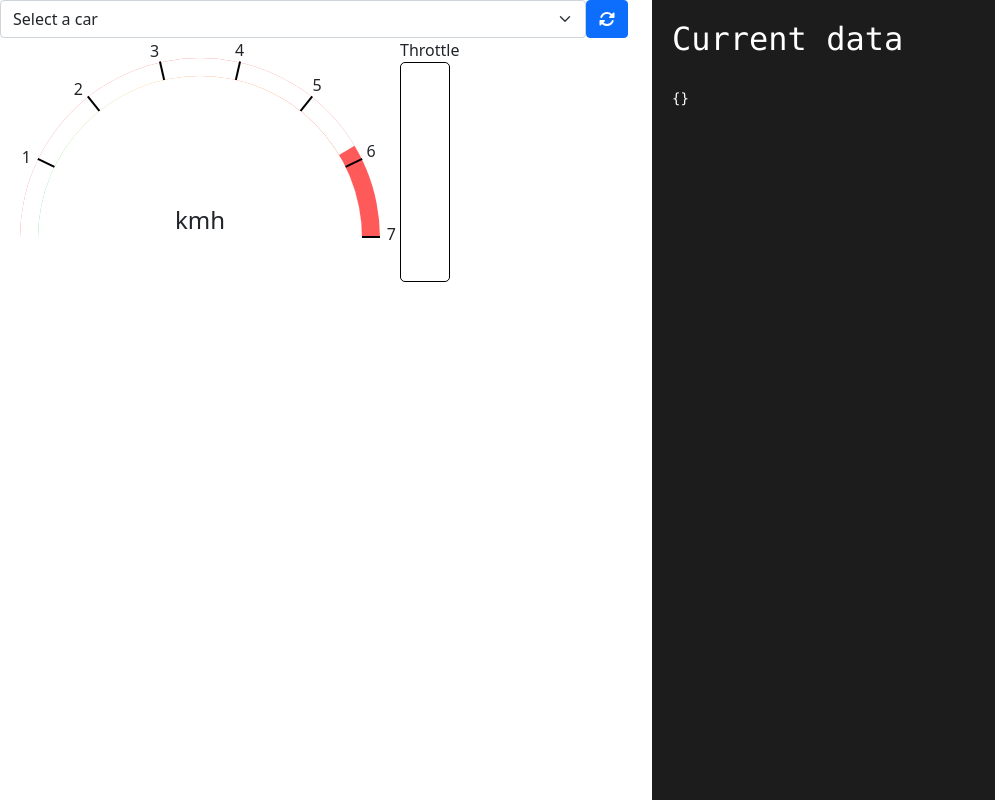
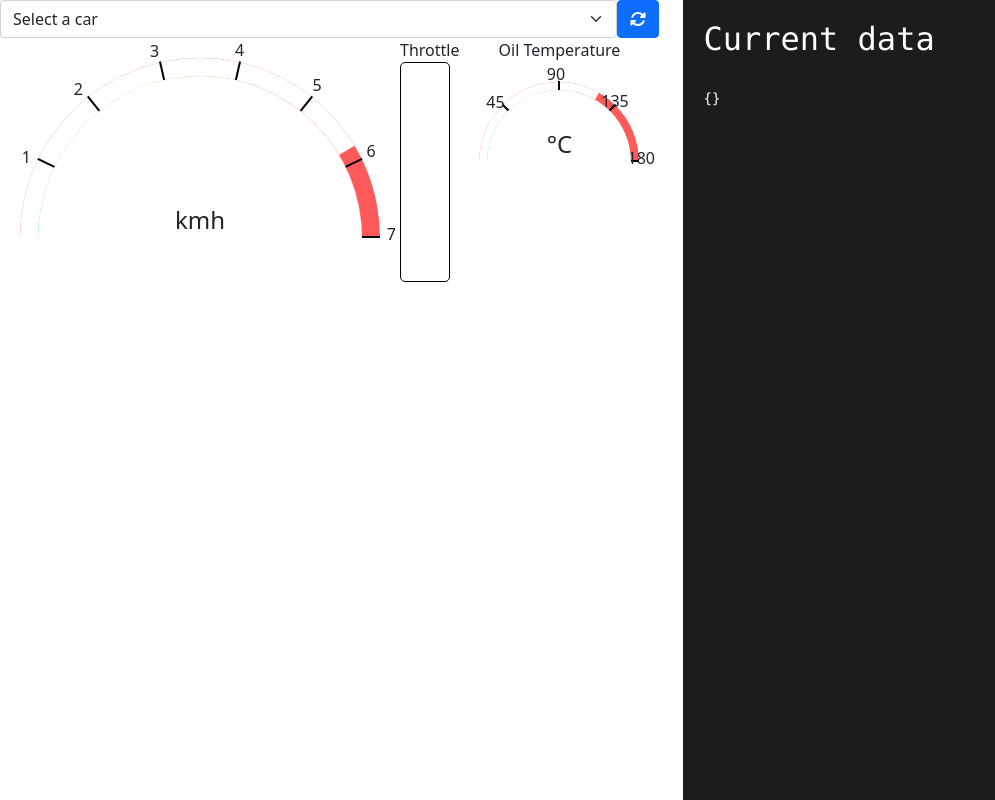
Before and after one commit to vraoum/vroom-stats, a React (Create React App) app in the folder src/frontend/: page / in a window 1280 px wide. Shown: the whole page, without its empty margins (0-995 px from the left). Built offline with nearby package versions, Linux system fonts and the light colour scheme; no server answers.

Commit message:
New: Oil temperature

```diff
--- a/src/frontend/src/CarData/CarData.jsx
+++ b/src/frontend/src/CarData/CarData.jsx
@@ -2,6 +2,7 @@ import "./CarData.scss"
 import {Component} from "react";
 import SpeedGauge from "./SpeedGauge/SpeedGauge";
 import ThrottlePosition from "./ThrottlePosition/ThrottlePosition";
+import OilGauge from "./OilGauge/OilGauge";
 
 export default class CarData extends Component {
     render() {
@@ -9,6 +10,7 @@ export default class CarData extends Component {
             <div className="carData">
                 <SpeedGauge data={this.props.data}/>
                 <ThrottlePosition data={this.props.data} />
+                <OilGauge data={this.props.data} />
             </div>
         )
     }
--- /dev/null
+++ b/src/frontend/src/CarData/OilGauge/OilGauge.jsx
@@ -0,0 +1,24 @@
+import "./OilGauge.scss"
+import {Component} from "react";
+import Gauge from "../../Components/Gauge/Gauge";
+
+export default class OilGauge extends Component {
+    render() {
+        return (
+            <div className="oilGauge">
+                Oil Temperature
+                <Gauge
+                    value={this.props.data.speed}
+                    unit={"°C"}
+                    ringColor={"linear-gradient(90deg, rgba(47,226,111,1) 0%, rgba(252,176,69,1) 30%, rgba(253,29,29,1) 100%)"}
+                    ringValue={this.props.data.oilTemperature}
+                    ringMax={180}
+                    ringGraduateInterval={45}
+                    ringWarningStart={120}
+                    ringWarningEnd={180}
+                    ringWarningColor={"#ff5a5a"}
+                />
+            </div>
+        )
+    }
+}
--- /dev/null
+++ b/src/frontend/src/CarData/OilGauge/OilGauge.scss
@@ -0,0 +1,4 @@
+.oilGauge {
+  width: 200px;
+  text-align: center;
+}
--- a/src/frontend/src/Components/Gauge/Gauge.jsx
+++ b/src/frontend/src/Components/Gauge/Gauge.jsx
@@ -5,15 +5,16 @@ export default class Gauge extends Component {
     render() {
         let graduations = [];
         if(this.props.ringGraduateInterval) {
-            if(!this.props.ringGraduateDisplayFunction) {
-                this.props.ringGraduateDisplayFunction = (i) => i;
+            let ringGraduateDisplayFunction = (i) => i;
+            if(this.props.ringGraduateDisplayFunction) {
+                ringGraduateDisplayFunction = this.props.ringGraduateDisplayFunction;
             }
             for(let i = 1 ; i <= this.props.ringMax / this.props.ringGraduateInterval ; i++) {
                 let rotation = i * this.props.ringGraduateInterval * 180 / this.props.ringMax;
                 graduations.push(
                     <div className="graduation" key={i} style={{rotate: rotation + "deg"}}>
                         <div className="graduation-value" style={{rotate: -rotation + "deg"}}>
-                            {this.props.ringGraduateDisplayFunction(i * this.props.ringGraduateInterval)}
+                            {ringGraduateDisplayFunction(i * this.props.ringGraduateInterval)}
                         </div>
                     </div>
                 )
```
